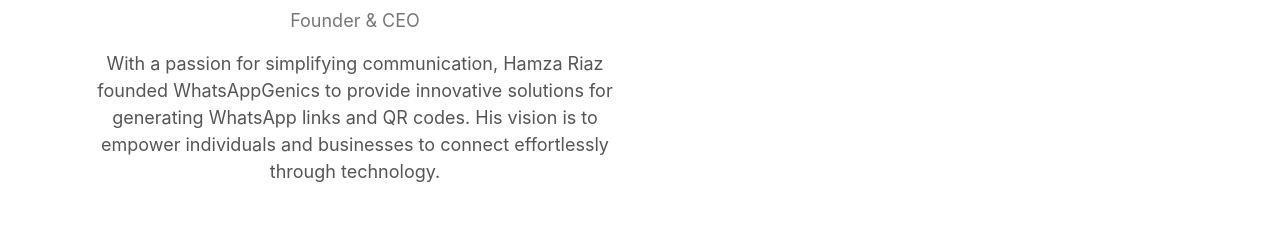
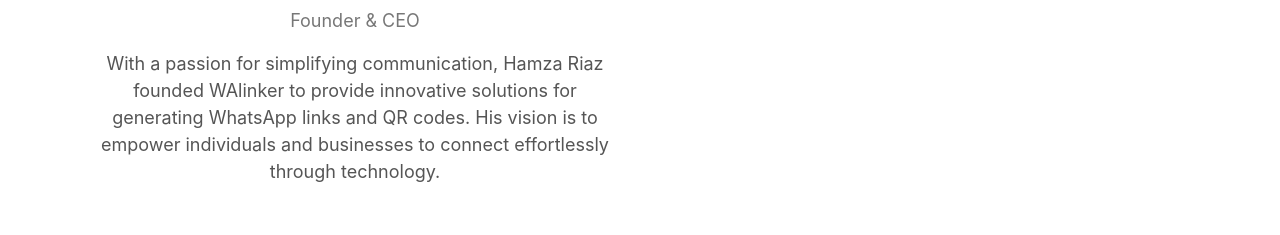
Before and after one commit to HRG-Innovative/walinker.github.io, a plain HTML site: page about.html in a window 1280 px wide. Shown: the part 445-680 px from the top of the page. Drawn offline with nearby package versions, Linux system fonts and the light colour scheme.

Commit message:
ABOUT US UPDATES

```diff
--- a/about.html
+++ b/about.html
@@ -64,7 +64,7 @@
                 <div class="col-md-6 order-md-1">
                     <h2 class="founder-name">Hamza Riaz</h2>
                     <p class="founder-role">Founder & CEO</p>
-                    <p class="about-description">With a passion for simplifying communication, Hamza Riaz founded WhatsAppGenics to provide innovative solutions for generating WhatsApp links and QR codes. His vision is to empower individuals and businesses to connect effortlessly through technology.</p>
+                    <p class="about-description">With a passion for simplifying communication, Hamza Riaz founded WAlinker to provide innovative solutions for generating WhatsApp links and QR codes. His vision is to empower individuals and businesses to connect effortlessly through technology.</p>
                 </div>
             </div>
         </div>
```
